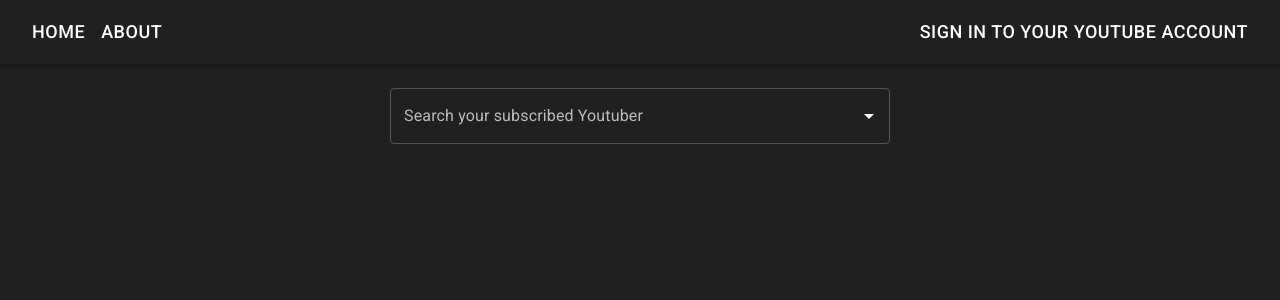
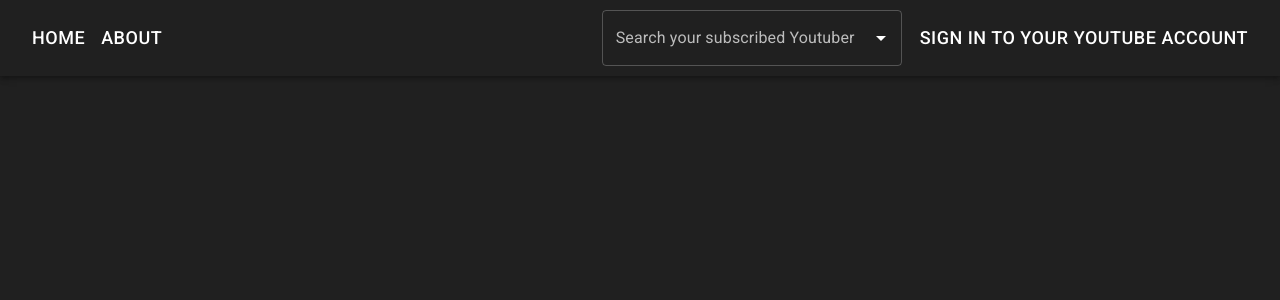
Before and after one commit to Reflectrr/Youtube-Time-Machine, a React (Create React App) app: page / in a window 1280 px wide. Shown: the top 300 px of the page. Built offline with nearby package versions, Linux system fonts and the light colour scheme.

Commit message:
improved autocomplete box

```diff
--- a/src/components/AutoComplete.js
+++ b/src/components/AutoComplete.js
@@ -38,7 +38,8 @@ const AutoComplete = () => {
       //getOptionLabel={(option) => option.title}
       autoHighlight
       onChange={selected}
-      style={{ width: 500, margin: "0px auto 20px auto" }}
+      style={{ width: 300, margin: "10px" }}
+      noOptionsText="Please sign in first"
       renderInput={(params) => (
         <TextField
           {...params}
--- a/src/components/Navbar.js
+++ b/src/components/Navbar.js
@@ -6,8 +6,12 @@ import { useSelector, useDispatch } from "react-redux";
 import { Button, Hidden } from "@material-ui/core";
 import { useHistory } from "react-router-dom";
 import { setUser } from "../reducers/userReducer";
-import { setHomepageInfo } from "../reducers/channelReducer";
+import {
+  setHomepageInfo,
+  setSelectedChannel,
+} from "../reducers/channelReducer";
 import { revokeToken } from "../services/service";
+import AutoComplete from "./AutoComplete";
 
 const Navbar = () => {
   const classes = useSelector((state) => state.classes);
@@ -90,7 +94,10 @@ const Navbar = () => {
       <Button
         variant="text"
         className={classes.toolbarButtons}
-        onClick={() => history.push("/")}
+        onClick={() => {
+          history.push("/");
+          dispatch(setSelectedChannel(null));
+        }}
       >
         Home
       </Button>
@@ -113,6 +120,8 @@ const Navbar = () => {
           <MenuIcon />
         </IconButton>
       </Hidden>*/}
+      <AutoComplete />
+
       <Hidden smDown>{button}</Hidden>
     </>
   );
--- a/src/pages/HomePageView.js
+++ b/src/pages/HomePageView.js
@@ -20,7 +20,6 @@ const HomePageView = () => {
 
   return (
     <div>
-      <AutoComplete />
       {selected ? (
         <SectionRow
           channel={selected}
```
